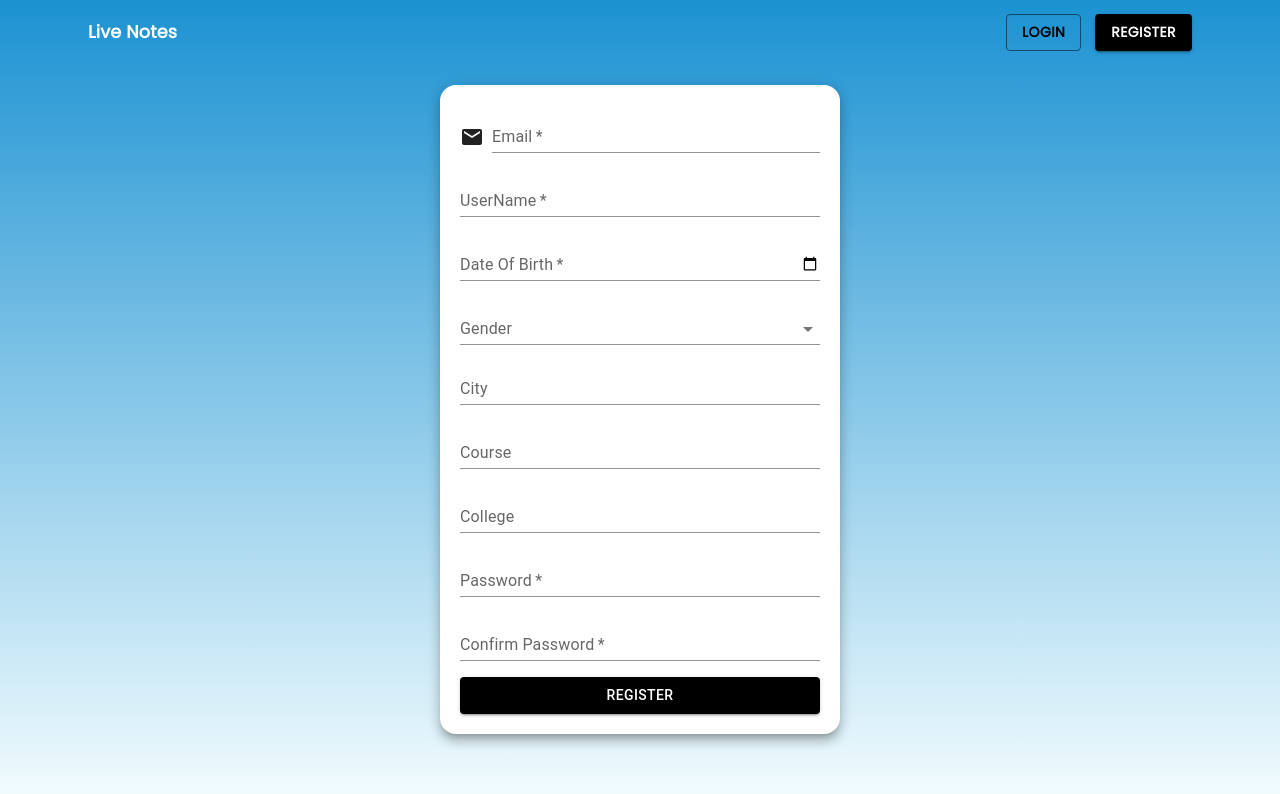
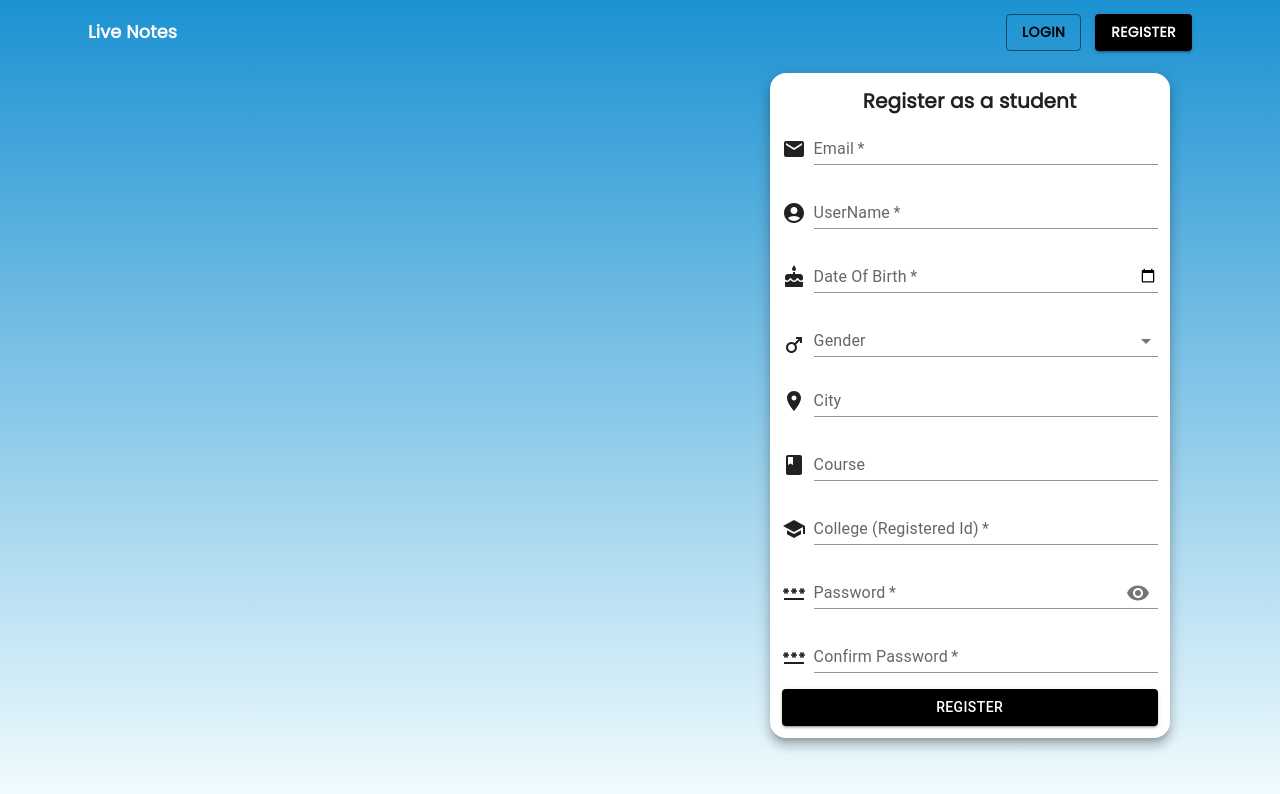
Before and after one commit to abhiippili/ASR-Notes, a React (Create React App) app in the folder client/: page /register in a window 1280 px wide. Shown: the top 794 px of the page. Built offline with nearby package versions, Linux system fonts and the light colour scheme.

Commit message:
registration page

```diff
--- a/client/src/Pages/Register.js
+++ b/client/src/Pages/Register.js
@@ -1,20 +1,37 @@
 import {
   Box,
   Button,
+  IconButton,
   InputAdornment,
   MenuItem,
   Paper,
   styled,
-  TextField
+  TextField,
+  Typography
 } from "@mui/material";
 import React, { useState } from "react";
 import { useNavigate } from "react-router-dom";
 import EmailIcon from "@mui/icons-material/Email";
+import AccountCircleIcon from "@mui/icons-material/AccountCircle";
+import CakeIcon from "@mui/icons-material/Cake";
+import MaleIcon from "@mui/icons-material/Male";
+import PlaceIcon from "@mui/icons-material/Place";
+import ClassIcon from "@mui/icons-material/Class";
+import SchoolIcon from "@mui/icons-material/School";
+import PasswordIcon from "@mui/icons-material/Password";
+import VisibilityIcon from "@mui/icons-material/Visibility";
+import VisibilityOffIcon from "@mui/icons-material/VisibilityOff";
+
+const CustomStack = styled(Box)({
+  display: "flex",
+  justifyContent: "flex-end",
+  padding: "0rem 8%"
+});
 
 const StyledPaper = styled(Paper)({
-  margin: "20px auto",
+  margin: "8px",
   width: 400,
-  padding: "20px 20px",
+  padding: "12px 12px",
   borderRadius: "1rem",
   background: "#ffff"
 });
@@ -49,6 +66,11 @@ const Register = () => {
 
   const navigate = useNavigate();
 
+  const [showPassword, setShowPassword] = useState(false);
+  const handleShowPassword = () => {
+    setShowPassword((showPassword) => !showPassword);
+  };
+
   const handleInputChange = (e) => {
     const { name, value } = e.target;
     setUser({ ...user, [name]: value });
@@ -56,8 +78,17 @@ const Register = () => {
   };
   return (
     <div>
+      <CustomStack>
         <StyledPaper elevation={8}>
           <Stack component="form" onSubmit={() => navigate("/")}>
+            <Typography
+              variant="h6"
+              fontFamily="Poppins"
+              align="center"
+              fontWeight={600}
+            >
+              Register as a student
+            </Typography>
             {/* email */}
             <FlexBox>
               <EmailIcon />
@@ -75,8 +106,10 @@ const Register = () => {
               />
             </FlexBox>
             {/* username */}
+            <FlexBox>
+              <AccountCircleIcon />
               <TextField
-            sx={{ marginBottom: "1rem" }}
+                sx={{ marginBottom: "1rem", marginLeft: "0.5rem" }}
                 label="UserName"
                 name="username"
                 fullWidth
@@ -87,9 +120,12 @@ const Register = () => {
                 value={user.username}
                 onChange={handleInputChange}
               />
+            </FlexBox>
             {/* date of birth */}
+            <FlexBox>
+              <CakeIcon />
               <TextField
-            sx={{ marginBottom: "1rem" }}
+                sx={{ marginBottom: "1rem", marginLeft: "0.5rem" }}
                 label="Date Of Birth"
                 name="dateOfBirth"
                 fullWidth
@@ -100,9 +136,15 @@ const Register = () => {
                 value={user.dateOfBirth}
                 onChange={handleInputChange}
               />
+            </FlexBox>
             {/* gender */}
+
+            <FlexBox sx={{ alignItems: "flex-end" }}>
+              <MaleIcon />
               <TextField
                 select
+                fullWidth
+                sx={{ marginLeft: "0.5rem" }}
                 name="gender"
                 label="Gender"
                 value={user.gender}
@@ -114,10 +156,16 @@ const Register = () => {
                   <MenuItem value={gender}>{gender}</MenuItem>
                 ))}
               </TextField>
+            </FlexBox>
 
             {/* city */}
+            <FlexBox sx={{ marginTop: "0.8rem" }}>
+              <PlaceIcon />
               <TextField
-            sx={{ marginBottom: "1rem", marginTop: "0.8rem" }}
+                sx={{
+                  marginBottom: "1rem",
+                  marginLeft: "0.5rem"
+                }}
                 label="City"
                 name="city"
                 fullWidth
@@ -127,9 +175,12 @@ const Register = () => {
                 value={user.city}
                 onChange={handleInputChange}
               />
+            </FlexBox>
             {/* course */}
+            <FlexBox>
+              <ClassIcon />
               <TextField
-            sx={{ marginBottom: "1rem" }}
+                sx={{ marginBottom: "1rem", marginLeft: "0.5rem" }}
                 label="Course"
                 name="course"
                 fullWidth
@@ -139,33 +190,59 @@ const Register = () => {
                 value={user.course}
                 onChange={handleInputChange}
               />
+            </FlexBox>
             {/* college */}
+            <FlexBox>
+              <SchoolIcon />
               <TextField
-            sx={{ marginBottom: "1rem" }}
-            label="College"
+                sx={{ marginBottom: "1rem", marginLeft: "0.5rem" }}
+                label="College (Registered Id)"
                 name="college"
                 fullWidth
+                required
                 type="text"
                 variant="standard"
                 color="secondary"
                 value={user.college}
                 onChange={handleInputChange}
               />
+            </FlexBox>
             {/* password */}
+            <FlexBox>
+              <PasswordIcon />
               <TextField
-            sx={{ marginBottom: "1rem" }}
+                sx={{ marginBottom: "1rem", marginLeft: "0.5rem" }}
                 fullWidth
                 required
+                InputProps={{
+                  endAdornment: (
+                    <InputAdornment position="end">
+                      <IconButton
+                        onClick={handleShowPassword}
+                        onMouseDown={(e) => e.preventDefault()}
+                      >
+                        {showPassword ? (
+                          <VisibilityOffIcon />
+                        ) : (
+                          <VisibilityIcon />
+                        )}
+                      </IconButton>
+                    </InputAdornment>
+                  )
+                }}
                 label="Password"
                 name="password"
                 color="secondary"
-            type="password"
+                type={showPassword ? "text" : "password"}
                 variant="standard"
                 onChange={handleInputChange}
               />
+            </FlexBox>
             {/* confirm password */}
+            <FlexBox>
+              <PasswordIcon />
               <TextField
-            sx={{ marginBottom: "1rem" }}
+                sx={{ marginBottom: "1rem", marginLeft: "0.5rem" }}
                 fullWidth
                 required
                 label="Confirm Password"
@@ -175,11 +252,13 @@ const Register = () => {
                 variant="standard"
                 onChange={handleInputChange}
               />
+            </FlexBox>
             <Button variant="contained" color="secondary" type="submit">
               Register
             </Button>
           </Stack>
         </StyledPaper>
+      </CustomStack>
     </div>
   );
 };
```
Lines whose indentation alone changed are shown as unchanged.
